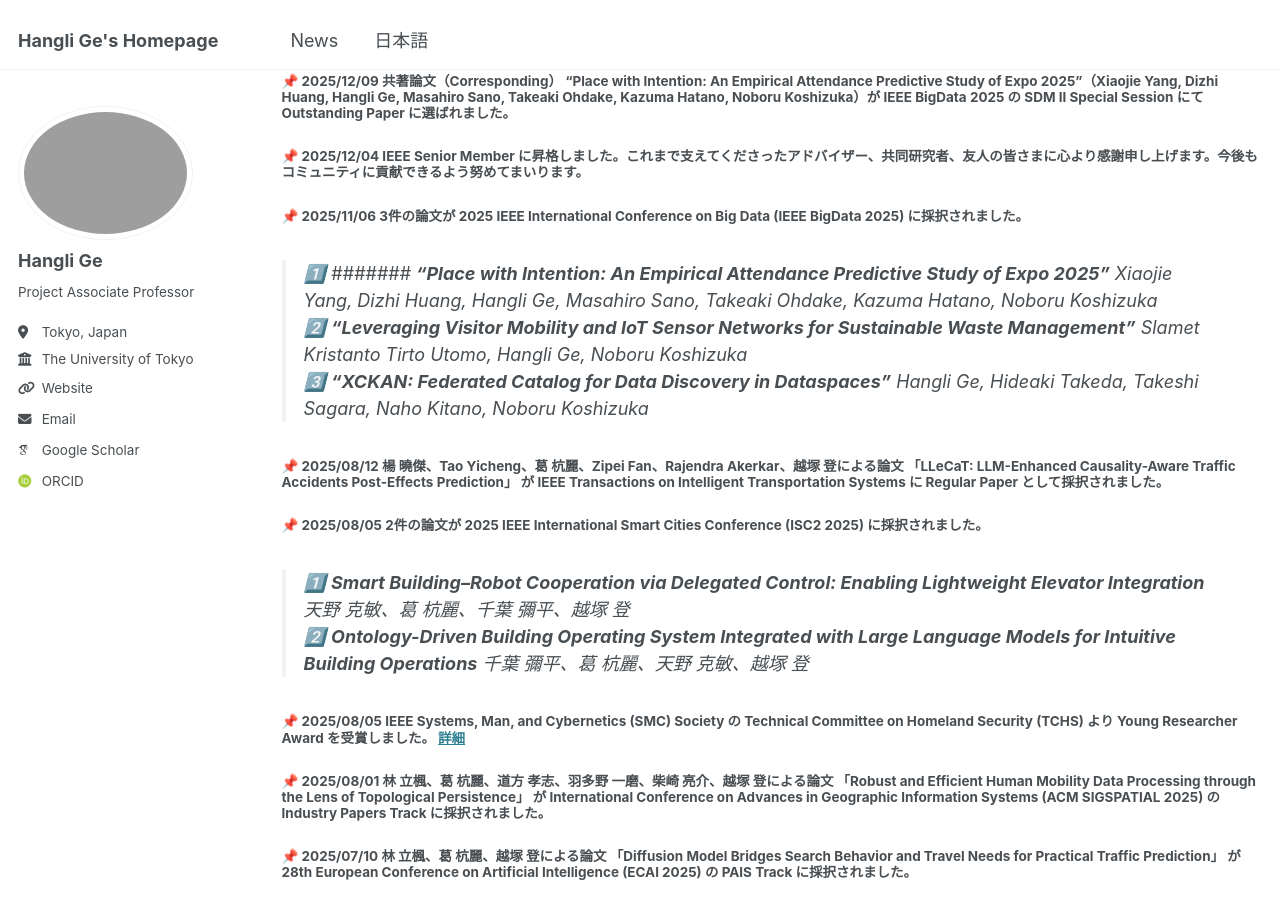
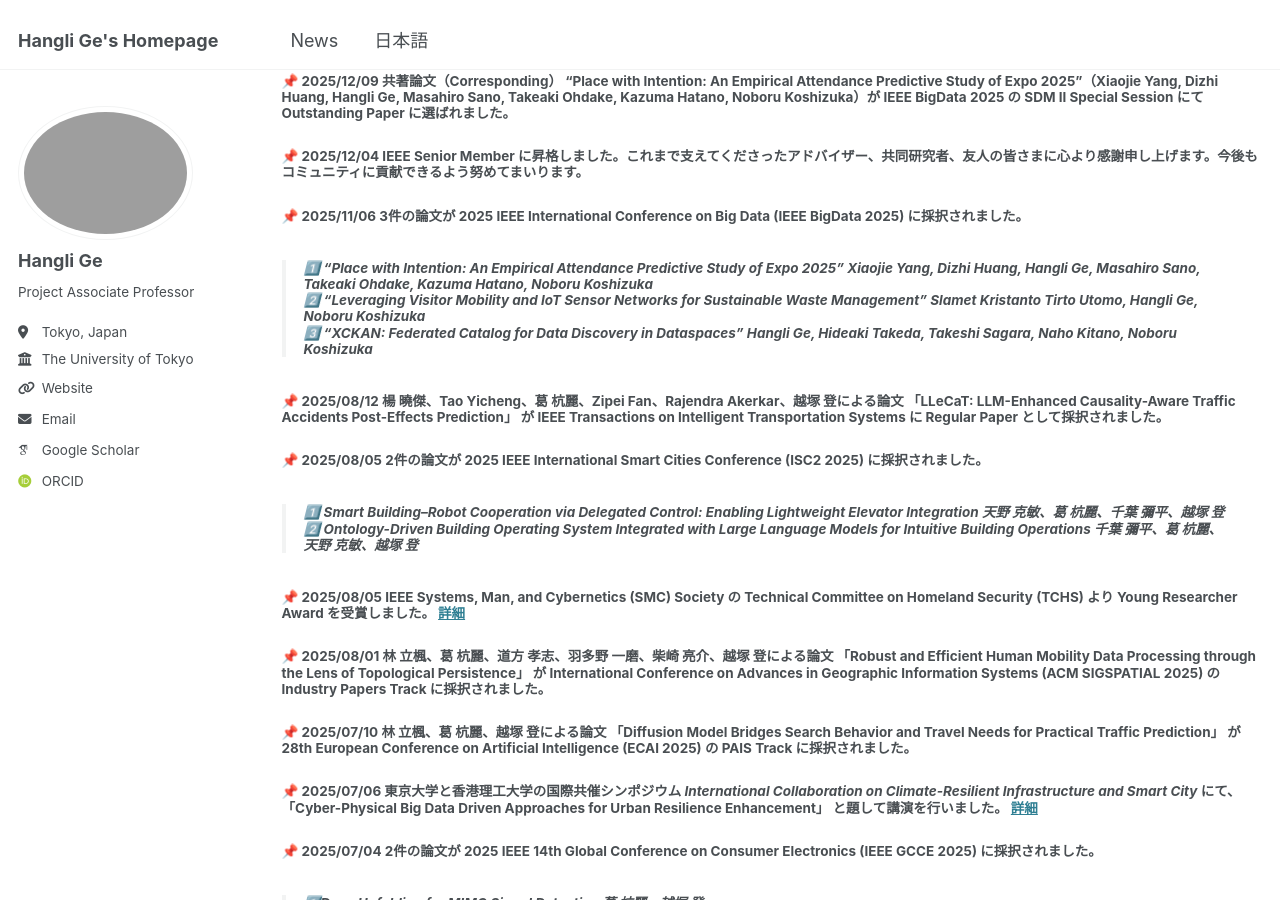
Before and after one commit to christie888/christie888.github.io, a Jekyll site: the page built from _pages/post_jp.md, in a window 1280 px wide and 900 px high, scrolled down 398 px. Built offline with Jekyll 4.4.1, drawn with Linux system fonts in a browser that asks for light colours; some web fonts are replaced.

Commit message:
Update post_jp.md

```diff
--- a/_pages/post_jp.md
+++ b/_pages/post_jp.md
@@ -19,13 +19,12 @@ permalink: post_jp/
 ##### 📌 2025/12/04 **IEEE Senior Member** に昇格しました。これまで支えてくださったアドバイザー、共同研究者、友人の皆さまに心より感謝申し上げます。今後もコミュニティに貢献できるよう努めてまいります。
 
 ##### 📌 2025/11/06 3件の論文が **2025 IEEE International Conference on Big Data (IEEE BigData 2025)** に採択されました。
->1️⃣ ####### **“Place with Intention: An Empirical Attendance Predictive Study of Expo 2025”** Xiaojie Yang, Dizhi Huang, Hangli Ge, Masahiro Sano, Takeaki Ohdake, Kazuma Hatano, Noboru Koshizuka <br> 2️⃣ **“Leveraging Visitor Mobility and IoT Sensor Networks for Sustainable Waste Management”**  Slamet Kristanto Tirto Utomo, Hangli Ge, Noboru Koshizuka<br> 3️⃣ **“XCKAN: Federated Catalog for Data Discovery in Dataspaces”** Hangli Ge, Hideaki Takeda, Takeshi Sagara, Naho Kitano, Noboru Koshizuka
+>###### 1️⃣ **“Place with Intention: An Empirical Attendance Predictive Study of Expo 2025”** Xiaojie Yang, Dizhi Huang, Hangli Ge, Masahiro Sano, Takeaki Ohdake, Kazuma Hatano, Noboru Koshizuka <br> 2️⃣ **“Leveraging Visitor Mobility and IoT Sensor Networks for Sustainable Waste Management”**  Slamet Kristanto Tirto Utomo, Hangli Ge, Noboru Koshizuka<br> 3️⃣ **“XCKAN: Federated Catalog for Data Discovery in Dataspaces”** Hangli Ge, Hideaki Takeda, Takeshi Sagara, Naho Kitano, Noboru Koshizuka
 
 ##### 📌 2025/08/12 楊 曉傑、Tao Yicheng、葛 杭麗、Zipei Fan、Rajendra Akerkar、越塚 登による論文 **「LLeCaT: LLM-Enhanced Causality-Aware Traffic Accidents Post-Effects Prediction」** が **IEEE Transactions on Intelligent Transportation Systems** に **Regular Paper** として採択されました。
 
 ##### 📌 2025/08/05 2件の論文が **2025 IEEE International Smart Cities Conference (ISC2 2025)** に採択されました。
-> 1️⃣ **Smart Building–Robot Cooperation via Delegated Control: Enabling Lightweight Elevator Integration** 天野 克敏、葛 杭麗、千葉 彌平、越塚 登  <br>
-> 2️⃣ **Ontology-Driven Building Operating System Integrated with Large Language Models for Intuitive Building Operations** 千葉 彌平、葛 杭麗、天野 克敏、越塚 登
+> ###### 1️⃣ **Smart Building–Robot Cooperation via Delegated Control: Enabling Lightweight Elevator Integration** 天野 克敏、葛 杭麗、千葉 彌平、越塚 登  <br> 2️⃣ **Ontology-Driven Building Operating System Integrated with Large Language Models for Intuitive Building Operations** 千葉 彌平、葛 杭麗、天野 克敏、越塚 登
 
 ##### 📌 2025/08/05 IEEE Systems, Man, and Cybernetics (SMC) Society の Technical Committee on Homeland Security (TCHS) より **Young Researcher Award** を受賞しました。 [詳細](https://www.ieee-csr.org/awards/#ieee-smc-tchs)
 
@@ -37,13 +36,13 @@ permalink: post_jp/
 
 ##### 📌 2025/07/04 2件の論文が **2025 IEEE 14th Global Conference on Consumer Electronics (IEEE GCCE 2025)** に採択されました。
 
-> 1️⃣**Deep Unfolding for MIMO Signal Detection** 葛 杭麗、越塚 登  <br>2️⃣**Realizing Space-Oriented Control in Smart Buildings via Word Embeddings**  葛 杭麗、森 大晃、千葉 彌平、越塚 登
+> ###### 1️⃣**Deep Unfolding for MIMO Signal Detection** 葛 杭麗、越塚 登  <br>2️⃣**Realizing Space-Oriented Control in Smart Buildings via Word Embeddings**  葛 杭麗、森 大晃、千葉 彌平、越塚 登
 
 ##### 📌 2025/07/01 葛 杭麗、羽多野 一磨、市川 暢之、川﨑 健史、越塚 登による論文 **「高速道路経路検索の利活用方法及び観光地ICにおける交通量との相関分析」** が、『交通工学』特集号 **「オーバーツーリズムに対応した持続可能な観光交通」** 第60巻第3号に掲載されました。
 
 ##### 📌 2025/06/30 2件の論文が **2025 IEEE International Conference on Systems, Man, and Cybernetics (SMC)** に採択されました。
 
-> 1️⃣ **Simulation of Emergency Evacuation in Large-Scale Metropolitan Railway Systems for Urban Resilience** 葛 杭麗、Zipei Fan、楊 曉傑、Francesco Flammini、越塚 登 <br> 2️⃣ **Origin–Destination Extraction from Large-Scale Route Search Records for Tourism Trend Analysis** 葛 杭麗、黄 滌之、楊 曉傑、林 立楓、羽多野 一磨、川﨑 健史、越塚 登
+>###### 1️⃣ **Simulation of Emergency Evacuation in Large-Scale Metropolitan Railway Systems for Urban Resilience** 葛 杭麗、Zipei Fan、楊 曉傑、Francesco Flammini、越塚 登 <br> 2️⃣ **Origin–Destination Extraction from Large-Scale Route Search Records for Tourism Trend Analysis** 葛 杭麗、黄 滌之、楊 曉傑、林 立楓、羽多野 一磨、川﨑 健史、越塚 登
 
 ##### 📌 2025/06/15 松永 惟月、葛 杭麗、小杉 雄斗、市川 暢之、川﨑 健史、越塚 登による論文 **「経路検索履歴データを用いた高速道路上での長期的な渋滞予測」** が、第45回交通工学研究発表会にて **査読付き口頭発表** として採択されました。
 
```
